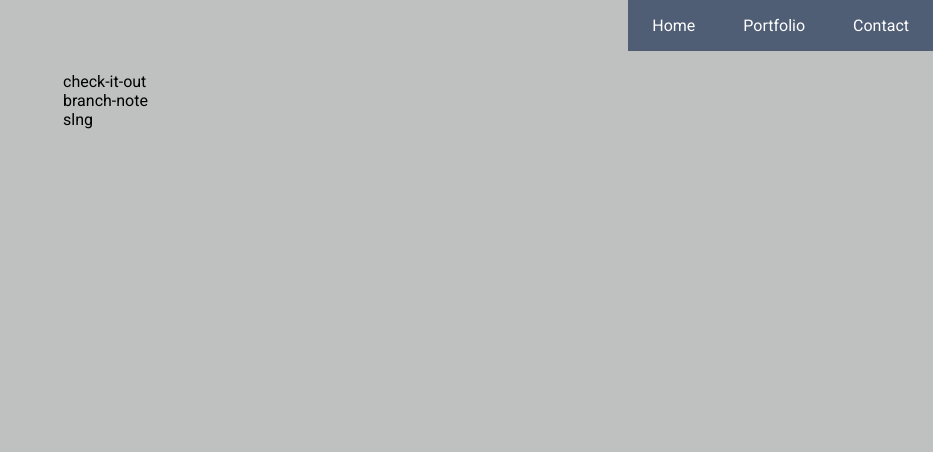
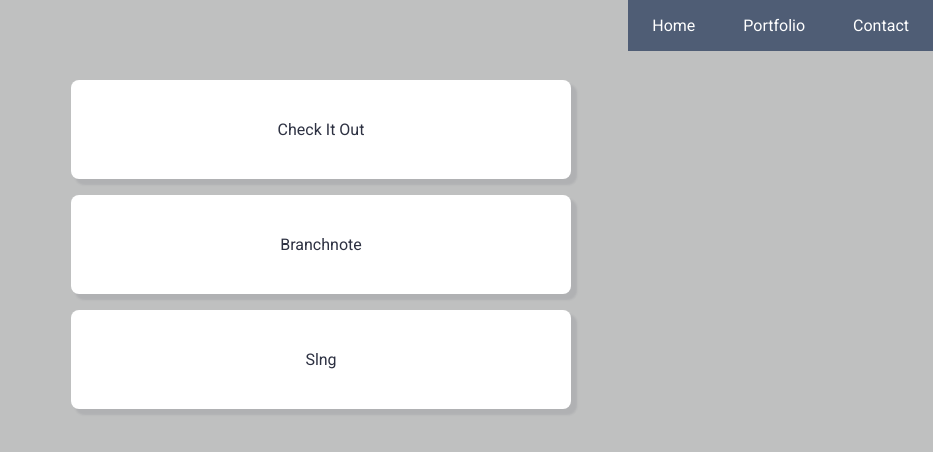
Before and after one commit to jwu910/jwu910.github.io, a React app: page /portfolio in a window 1280 px wide. Shown: the top 452 px of the page, without its empty margins (347-1280 px from the left). Built offline with nearby package versions, Linux system fonts and the light colour scheme.

Commit message:
Update portfolio items. Add styling--need to update. its ugly af

```diff
--- a/src/css/_variables.scss
+++ b/src/css/_variables.scss
@@ -10,6 +10,12 @@ $color3: #BFC0C0;
 $color4: #FFFFFF;
 $color5: #EF8354;
 
+$color1rgb: rgba(45, 49, 66, 1);
+$color2rgb: rgba(79, 93, 117, 1);
+$color3rgb: rgba(191, 192, 192, 1);
+$color4rgb: rgba(255, 255, 255, 1);
+$color5rgb: rgba(239, 131, 84, 1);
+
 /* ---------- BreakPoints ---------- */
 
 $mediaMediumMax: "(max-width: 969px)";
--- a/src/css/portfolio/_project_card.scss
+++ b/src/css/portfolio/_project_card.scss
@@ -1,12 +1,29 @@
 .project-card-container {
-  li {
-    list-style: none;
+
+  .githubLink {
+    color: $color1;
+    background-color: $color4;
+    border-radius: 8px;
+    box-shadow: 5px 5px 2px 1px rgba(45, 49, 66, .1);
+    display: inline-flex;
+    margin: 8px;
+    width: 100%;
+
+    &:active, &:visited {
+      color: $color1;
+    }
+
+    &:hover {
+      background-color: $color5;
+    }
   }
 
   .card-wrapper {
-    display: inline;
-    background-color: $color1;
-    min-width: 48px;
-    min-height: 48px;
+    position: relative;
+    margin: auto;
+
+    .card-title {
+      padding: 40px;
+    }
   }
 }
--- a/src/js/components/Home.js
+++ b/src/js/components/Home.js
@@ -5,6 +5,8 @@ import React from 'react';
 // import about snippet
 
 class Home extends React.Component {
+  // On load, check if url has parameter and route to given route
+
   render() {
     return (
       <div className="home-container">
--- a/src/js/components/portfolio/ProjectCard.js
+++ b/src/js/components/portfolio/ProjectCard.js
@@ -1,17 +1,37 @@
+import PropTypes from 'prop-types';
 import React from 'react';
 
 class ProjectCard extends React.Component {
   render() {
-    const { title } = this.props;
+    const { title, githubLink } = this.props;
 
     //@todo Render create link to component based on title
 
+    // github link and stars badge
+    // github link to demo
+    // Add icon/image
+
     return (
-      <div className='project-card-container'>
-        <div className="title">{ title }</div>
+      <div className="project-card-container">
+        <a className="githubLink" href={`https://github.com${githubLink}`}>
+          <div className="card-wrapper">
+              <div className="card-box">
+                <div className="card-title">
+                  <span className="title">{ title }</span>
+                </div>
+                <div className="card-content">
+                </div>
+              </div>
+          </div>
+        </a>
       </div>
     );
   }
 }
 
+ProjectCard.propTypes = {
+  title: PropTypes.string,
+  githubLink: PropTypes.string
+};
+
 export default ProjectCard;
--- a/src/js/components/portfolio/ProjectList.js
+++ b/src/js/components/portfolio/ProjectList.js
@@ -8,15 +8,24 @@ class ProjectList extends React.Component {
       <div className="project-list-container">
         <ul>
           <li>
-            <ProjectCard title="check-it-out"/>
+            <ProjectCard
+              title="Check It Out"
+              githubLink="/jwu910/check-it-out"
+            />
           </li>
 
           <li>
-            <ProjectCard title="branch-note"/>
+            <ProjectCard
+              title="Branchnote"
+              githubLink="/jwu910/branchnote"
+            />
           </li>
 
           <li>
-            <ProjectCard title="slng"/>
+            <ProjectCard
+              title="Slng"
+              githubLink="/5-gwoap/slng-node"
+            />
           </li>
         </ul>
       </div>
```
